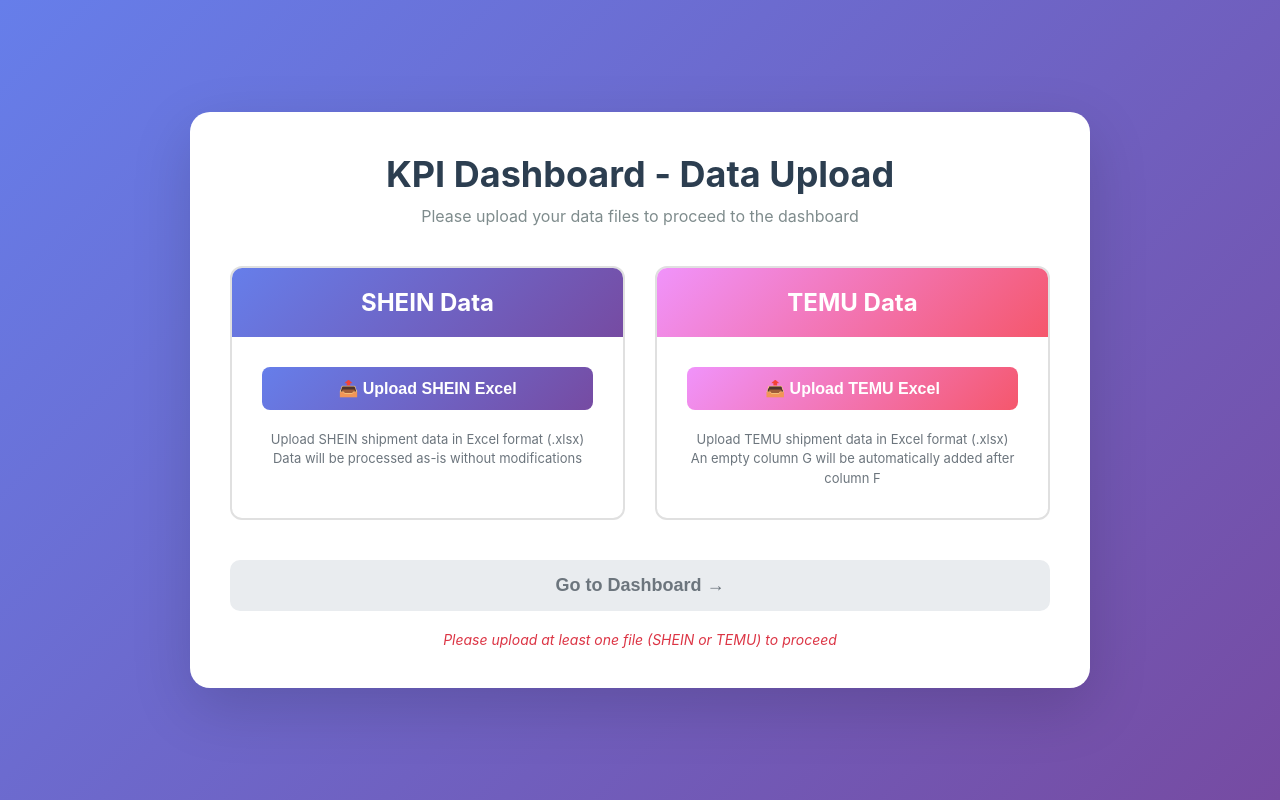
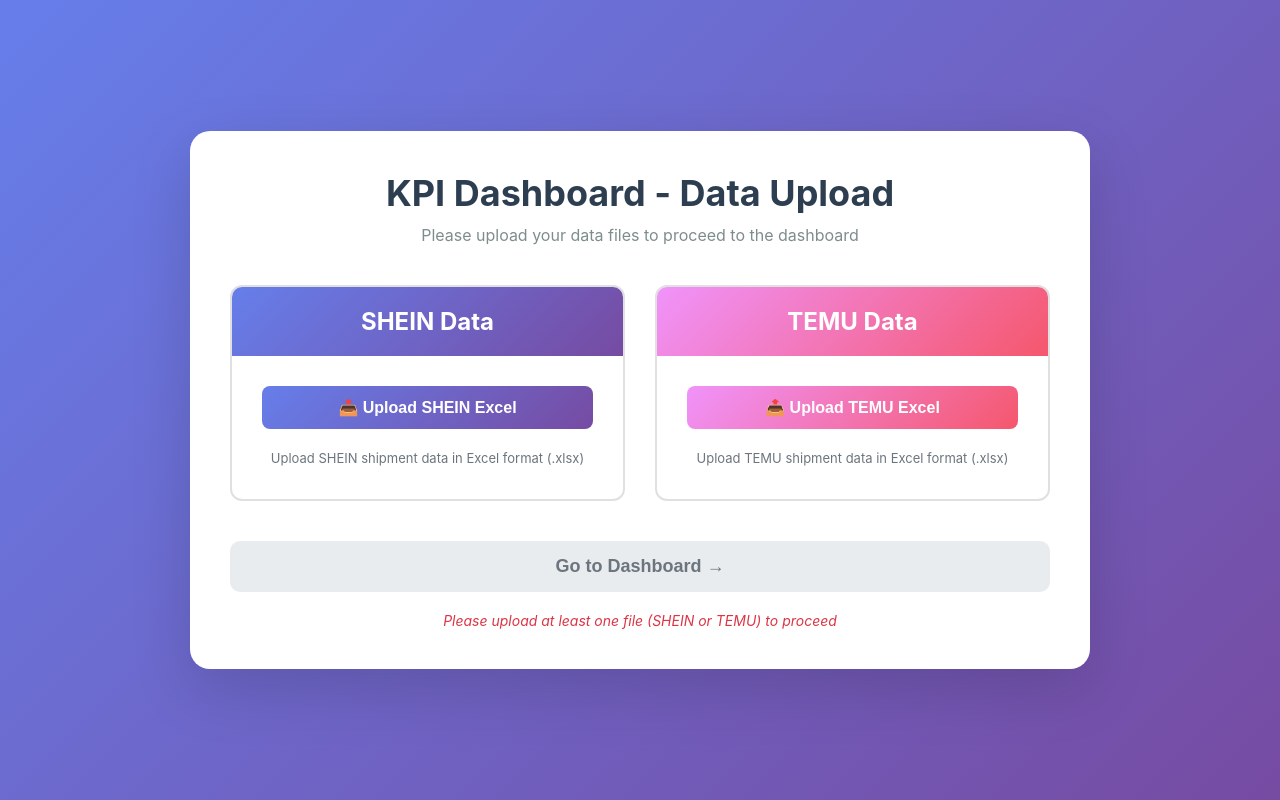
Before and after one commit to jun2369/AGSDATAVIZ, a React (Vite) app: page /driver-kpi in a window 1280 px wide. Built offline with nearby package versions, Linux system fonts and the light colour scheme.

Commit message:
Update: Remove unused upload-hint

```diff
--- a/src/FileUploadPage.tsx
+++ b/src/FileUploadPage.tsx
@@ -109,7 +109,7 @@
               )}
               <p className="upload-hint">
                 Upload SHEIN shipment data in Excel format (.xlsx)<br/>
-                Data will be processed as-is without modifications
+
               </p>
             </div>
           </div>
@@ -140,7 +140,7 @@
               )}
               <p className="upload-hint">
                 Upload TEMU shipment data in Excel format (.xlsx)<br/>
-                An empty column G will be automatically added after column F
+
               </p>
             </div>
           </div>
```
